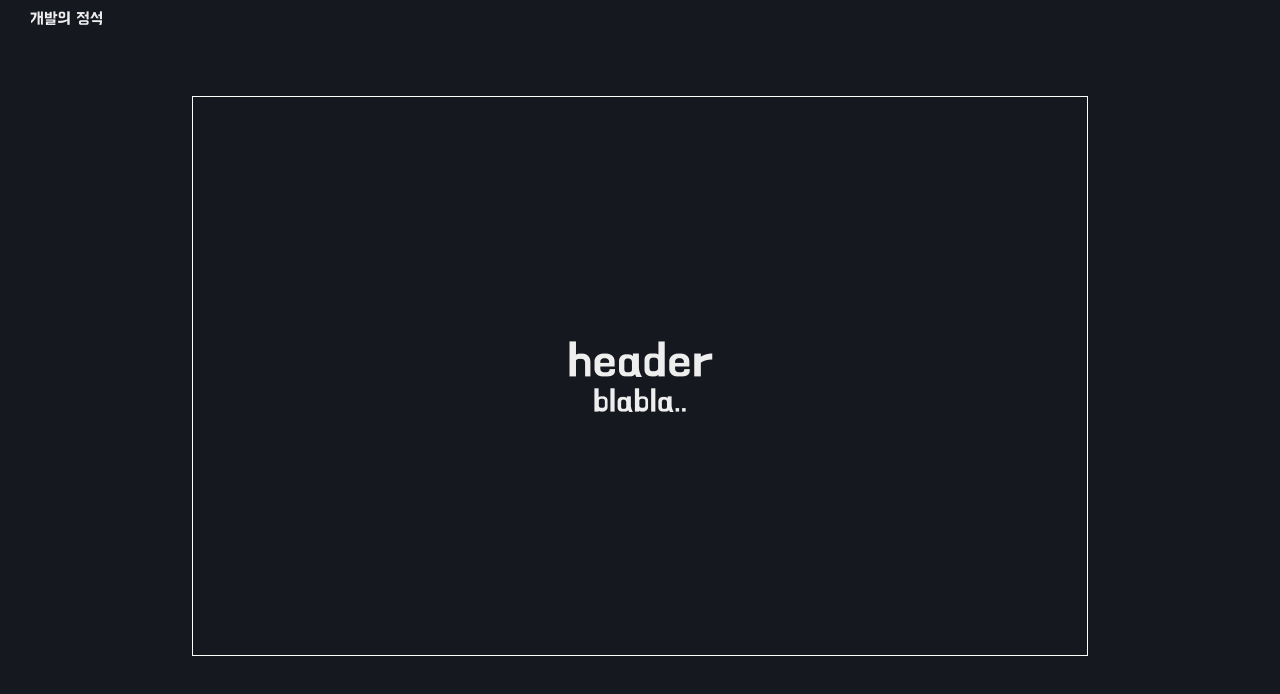
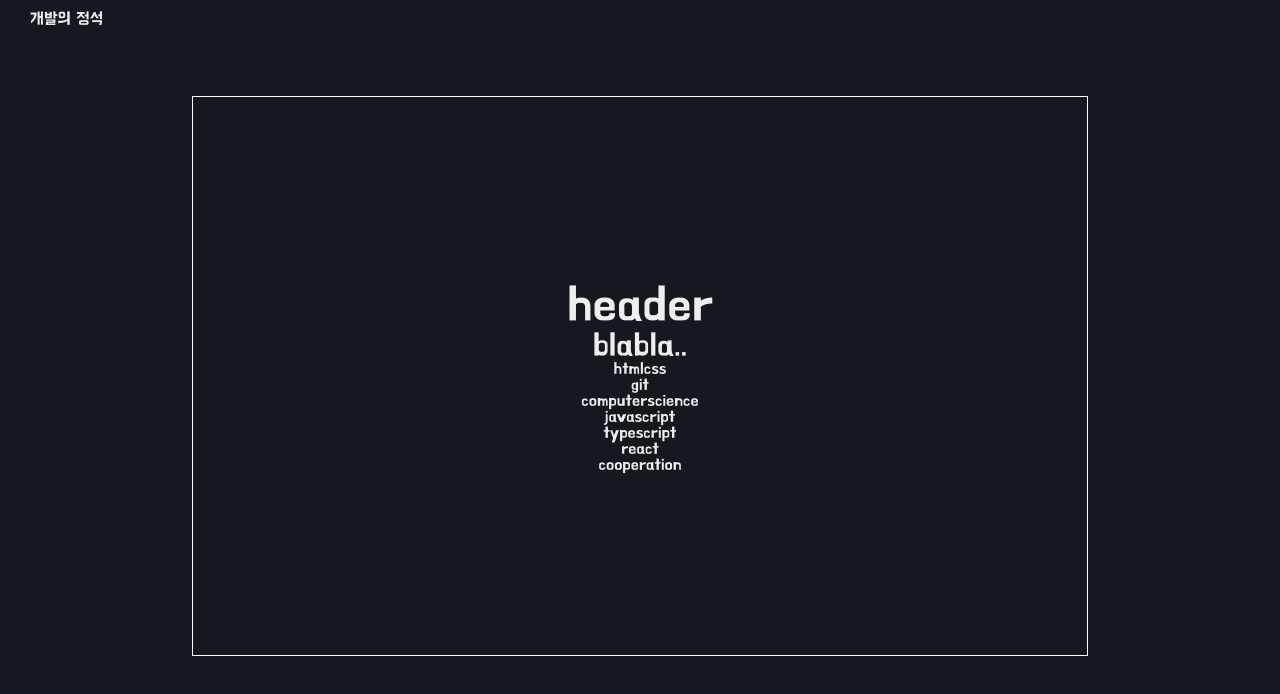
Before and after one commit to choseonghwan91/dev-road, a Next.js app: page / in a window 1280 px wide. Shown: the top 694 px of the page. Built offline with nearby package versions, Linux system fonts and the light colour scheme.

Commit message:
:sparkles: roadmap fetch 카테고리 리스트data

```diff
--- a/pages/roadmap.tsx
+++ b/pages/roadmap.tsx
@@ -1,13 +1,31 @@
-import React from "react";
+import React, { useState, useEffect } from "react";
 import styles from "../src/styles/home.module.scss";
 
 export default function Main() {
+  const [category, setCategory] = useState<string[]>([]);
+  useEffect(() => {
+    fetch("/assets/mock/mock.json")
+      .then((res) => res.json())
+      .then((res) => {
+        const dataList = res.data;
+        const arr = [];
+        for (let i = 0; i < dataList.length; i++) {
+          arr.push(dataList[i]["group"]);
+          console.log(arr);
+        }
+        setCategory(arr);
+      });
+  }, []);
+
   return (
     <div className={styles.wrapper}>
       <div className={styles.roadMap}>
         <div className={styles.intro}>
           <h1>header</h1>
           <h3>blabla..</h3>
+          {category.map((el) => (
+            <div key={el}>{el}</div>
+          ))}
         </div>
         <div className={styles.lineContainer}>
           <svg
```
